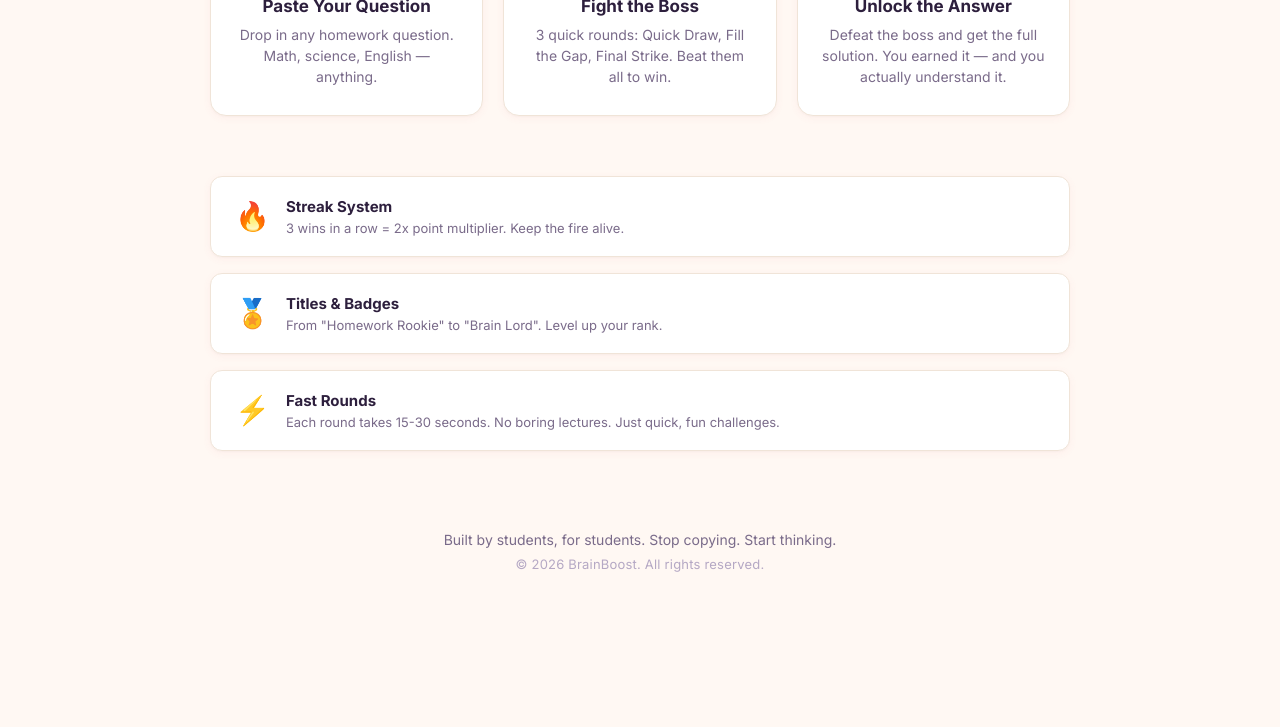
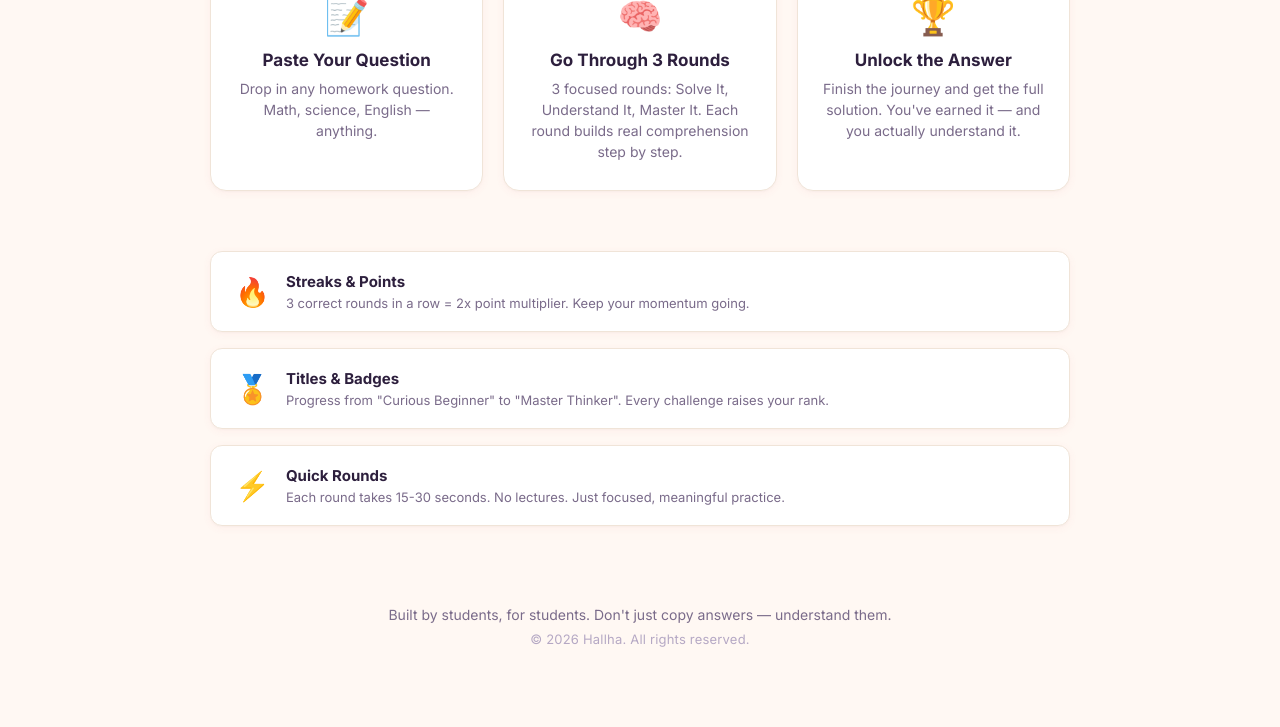
Before and after one commit to lamaAlrweta/BrainBoost, a website: page public/index.html in a window 1280 px wide. Shown: the part 706-1433 px from the top of the page. Before the commit the page ends 1358 px from the top, so only its background shows below. Drawn offline with Linux system fonts and the light colour scheme; a web font is replaced by a local one.

Commit message:
rebrand: BrainBoost → حلها (Hallha) + rename rounds
- Platform name: BrainBoost → حلها (Hallha)
- Slogan: "حلها مرة، افهمها للأبد" ("Solve it once, understand it forever")
- Rounds renamed from Quick Draw / Blitz / Final Strike to حلها (Solve It) /
  افهمها (Understand It) / اتقنها (Master It) — the student's growth arc
  becomes the gameplay structure.
- Added round subtitles: الفضولي / المفكِّر / البطل (prep for Hal character)
- New i18n keys: app_name, app_tagline, round*_subtitle, divider_or
- System prompt rewritten to position حلها as an intelligent understanding
  platform (not a boss-battle game) and to frame the 3 rounds as a growth
  journey, not combat.
- Softened gamey copy: "Start Battling" → "Start Learning", "BOSS DEFEATED"
  → "CHALLENGE COMPLETE", "Brain Lord" → "Master Thinker", etc.
- Config renames: package.json/wrangler.toml/launch.json name → hallha
- Visual polish: ⚔️ → 🚀, step2 emoji ⚔️ → 🧠, hero-tagline + round-subtitle
  styles added.

LocalStorage keys (brainboost_data, brainboost_lang) intentionally kept so
existing users don't lose their points, streaks, and language preference
on rollout.

Co-Authored-By: Claude Opus 4.6 <noreply@anthropic.com>

```diff
--- a/package.json
+++ b/package.json
@@ -1,7 +1,7 @@
 {
-  "name": "brainboost",
+  "name": "hallha",
   "version": "2.0.0",
-  "description": "Homework helper that makes you think before you get answers",
+  "description": "حلها — منصة تعليمية تساعد الطلاب على حل الواجبات وفهمها. حلها مرة، افهمها للأبد.",
   "private": true,
   "scripts": {
     "dev": "wrangler pages dev",
--- a/public/index.html
+++ b/public/index.html
@@ -3,7 +3,8 @@
 <head>
   <meta charset="UTF-8">
   <meta name="viewport" content="width=device-width, initial-scale=1.0">
-  <title>BrainBoost - Defeat Your Homework</title>
+  <title>Hallha | حلها — Solve it once, understand it forever</title>
+  <meta name="description" content="حلها — منصة تعليمية ذكية للطلاب. حلها مرة، افهمها للأبد. / Hallha — an intelligent homework platform for students. Solve it once, understand it forever.">
   <link rel="stylesheet" href="css/style.css">
 </head>
 <body class="landing-page">
@@ -18,15 +19,16 @@
     <header class="hero">
       <div class="hero-badge" data-i18n="hero_badge">NEW WAY TO STUDY</div>
       <h1 class="hero-title">
-        <span class="glow">Brain</span><span class="glow accent">Boost</span>
+        <span class="glow accent" data-i18n="app_name">Hallha</span>
       </h1>
-      <p class="hero-subtitle" data-i18n="hero_subtitle">Stop copying. Start <strong>defeating</strong> your homework.</p>
+      <p class="hero-tagline" data-i18n="app_tagline">Solve it once, understand it forever</p>
+      <p class="hero-subtitle" data-i18n="hero_subtitle">Stop copying. Start <strong>understanding</strong> your homework.</p>
       <p class="hero-desc" data-i18n="hero_desc">
         Every homework question is a Boss Battle. Fight through 3 quick rounds,
         learn the concepts, and unlock the answer. Earn points. Build streaks. Become a Brain Lord.
       </p>
       <a href="app.html" class="cta-button">
-        <span class="cta-icon">⚔️</span> <span data-i18n="cta_start">Start Battling</span>
+        <span class="cta-icon">🚀</span> <span data-i18n="cta_start">Start Learning</span>
       </a>
     </header>
 
@@ -42,9 +44,9 @@
         </div>
         <div class="step-card">
           <div class="step-number">2</div>
-          <div class="step-emoji">⚔️</div>
-          <h3 data-i18n="step2_title">Fight the Boss</h3>
-          <p data-i18n="step2_desc">3 quick rounds: Quick Draw, Fill the Gap, Final Strike. Beat them all to win.</p>
+          <div class="step-emoji">🧠</div>
+          <h3 data-i18n="step2_title">Go Through 3 Rounds</h3>
+          <p data-i18n="step2_desc">3 focused rounds: Solve It, Understand It, Master It. Complete them all to truly learn.</p>
         </div>
         <div class="step-card">
           <div class="step-number">3</div>
@@ -82,7 +84,7 @@
 
     <footer class="landing-footer">
       <p data-i18n="footer">Built by students, for students. Stop copying. Start thinking.</p>
-      <p class="copyright" data-i18n="copyright_footer">© 2026 BrainBoost. All rights reserved.</p>
+      <p class="copyright" data-i18n="copyright_footer">© 2026 Hallha. All rights reserved.</p>
     </footer>
   </div>
 
--- a/public/js/gamification.js
+++ b/public/js/gamification.js
@@ -1,5 +1,5 @@
 // ========================================
-// BrainBoost - Gamification System
+// حلها (Hallha) - Gamification System
 // ========================================
 
 const Gamification = (() => {
--- a/public/js/i18n.js
+++ b/public/js/i18n.js
@@ -1,5 +1,5 @@
 // ========================================
-// BrainBoost - Internationalization (EN/AR)
+// حلها (Hallha) - Internationalization (EN/AR)
 // ========================================
 
 const I18n = (() => {
@@ -7,46 +7,49 @@ const I18n = (() => {
 
   const translations = {
     en: {
-      hero_badge: 'NEW WAY TO STUDY',
-      hero_subtitle: 'Stop copying. Start <strong>defeating</strong> your homework.',
-      hero_desc: 'Every homework question is a Boss Battle. Fight through 3 quick rounds, learn the concepts, and unlock the answer. Earn points. Build streaks. Become a Brain Lord.',
-      cta_start: 'Start Battling',
+      app_name: 'Hallha',
+      app_tagline: 'Solve it once, understand it forever',
+      hero_badge: 'A NEW WAY TO STUDY',
+      hero_subtitle: 'Stop memorizing. Start <strong>understanding</strong> your homework.',
+      hero_desc: 'Every homework becomes a 3-step journey: Solve It, Understand It, Master It. Build real comprehension in minutes — not just answers, insight.',
+      cta_start: 'Start Learning',
       how_title: 'How It Works',
       step1_title: 'Paste Your Question',
       step1_desc: 'Drop in any homework question. Math, science, English \u2014 anything.',
-      step2_title: 'Fight the Boss',
-      step2_desc: '3 quick rounds: Quick Draw, Fill the Gap, Final Strike. Beat them all to win.',
+      step2_title: 'Go Through 3 Rounds',
+      step2_desc: '3 focused rounds: Solve It, Understand It, Master It. Each round builds real comprehension step by step.',
       step3_title: 'Unlock the Answer',
-      step3_desc: 'Defeat the boss and get the full solution. You earned it \u2014 and you actually understand it.',
-      feat1_title: 'Streak System',
-      feat1_desc: '3 wins in a row = 2x point multiplier. Keep the fire alive.',
+      step3_desc: 'Finish the journey and get the full solution. You\'ve earned it \u2014 and you actually understand it.',
+      feat1_title: 'Streaks & Points',
+      feat1_desc: '3 correct rounds in a row = 2x point multiplier. Keep your momentum going.',
       feat2_title: 'Titles & Badges',
-      feat2_desc: 'From "Homework Rookie" to "Brain Lord". Level up your rank.',
-      feat3_title: 'Fast Rounds',
-      feat3_desc: 'Each round takes 15-30 seconds. No boring lectures. Just quick, fun challenges.',
-      footer: 'Built by students, for students. Stop copying. Start thinking.',
-      copyright_footer: '© 2026 BrainBoost. All rights reserved.',
+      feat2_desc: 'Progress from "Curious Beginner" to "Master Thinker". Every challenge raises your rank.',
+      feat3_title: 'Quick Rounds',
+      feat3_desc: 'Each round takes 15-30 seconds. No lectures. Just focused, meaningful practice.',
+      footer: 'Built by students, for students. Don\'t just copy answers \u2014 understand them.',
+      copyright_footer: '© 2026 Hallha. All rights reserved.',
       new_challenge_badge: 'NEW CHALLENGE',
-      card_title: 'Ready to battle?',
+      card_title: 'Ready to learn?',
       pts: 'pts',
       streak: 'streak',
       demo_mode: 'Demo Mode',
       get_api_key: 'Get an API key',
-      for_real_battles: 'for real AI battles',
-      new_battle: 'New Boss Battle',
-      input_desc: 'Paste your homework question below and choose your battlefield.',
+      for_real_battles: 'for real AI challenges',
+      new_battle: 'New Challenge',
+      input_desc: 'Paste your homework question below and choose the subject.',
       subject_label: 'Subject',
       question_label: 'Your Homework Question',
       question_placeholder: 'Paste your homework question here...',
       upload_drag: 'Drop a photo of your homework here, or',
       upload_browse: 'browse',
       upload_hint: 'Supports images and PDFs',
-      start_battle: 'Start Boss Battle',
-      summoning: 'Summoning Boss...',
-      preparing: 'Preparing your battle rounds',
-      boss_defeated: 'BOSS DEFEATED!',
+      divider_or: 'OR',
+      start_battle: 'Start Challenge',
+      summoning: 'Preparing your challenge...',
+      preparing: 'Getting your rounds ready',
+      boss_defeated: 'CHALLENGE COMPLETE!',
       full_solution: 'Full Solution',
-      next_battle: 'Next Battle',
+      next_battle: 'New Challenge',
       subj_math: 'Math',
       subj_science: 'Science',
       subj_physics: 'Physics',
@@ -59,9 +62,12 @@ const I18n = (() => {
       subj_other: 'Other',
       // Round labels + dynamic UI
       round_label: 'ROUND',
-      round1_title: '⚡ Quick Draw',
-      round2_title: '⚡ True or False Blitz',
-      round3_title: '💥 Final Strike',
+      round1_title: 'Solve It',
+      round2_title: 'Understand It',
+      round3_title: 'Master It',
+      round1_subtitle: 'The Curious One',
+      round2_subtitle: 'The Thinker',
+      round3_subtitle: 'The Champion',
       btn_true: '✅ TRUE',
       btn_false: '❌ FALSE',
       btn_next_round: 'Next Round →',
@@ -80,7 +86,7 @@ const I18n = (() => {
       points_earned: 'Points Earned',
       win_streak: 'Win Streak',
       multiplier: 'Multiplier',
-      perfect_kill: 'Perfect Kill!',
+      perfect_kill: 'Perfect Round!',
       new_badge: 'NEW',
       // Error / alert messages
       err_no_files_usable: 'None of your uploaded files could be used:',
@@ -90,25 +96,27 @@ const I18n = (() => {
       err_could_not_resize: 'could not resize',
       err_generic: 'Failed to generate battle. Please try again.',
       // Titles (gamification)
-      title_rookie: 'Homework Rookie',
-      title_quester: 'Question Quester',
-      title_puncher: 'Problem Puncher',
-      title_battler: 'Boss Battler',
-      title_slayer: 'Boss Slayer',
+      title_rookie: 'Curious Beginner',
+      title_quester: 'Question Explorer',
+      title_puncher: 'Problem Tackler',
+      title_battler: 'Concept Seeker',
+      title_slayer: 'Deep Thinker',
       title_knight: 'Knowledge Knight',
       title_warrior: 'Wisdom Warrior',
-      title_brain_lord: 'Brain Lord',
+      title_brain_lord: 'Master Thinker',
       title_legendary: 'Legendary Mind',
       // Badges
-      badge_first_blood: 'First Blood',
+      badge_first_blood: 'First Victory',
       badge_veteran: 'Veteran',
-      badge_perfect: 'Perfect Kill',
+      badge_perfect: 'Perfect Round',
       badge_on_fire: 'On Fire',
       badge_unstoppable: 'Unstoppable',
-      badge_point_hoarder: 'Point Hoarder',
+      badge_point_hoarder: 'Point Collector',
       badge_rich_mind: 'Rich Mind',
     },
     ar: {
+      app_name: 'حلها',
+      app_tagline: 'حلها مرة، افهمها للأبد',
       new_challenge_badge: '\u062A\u062D\u062F\u0651\u064A \u062C\u062F\u064A\u062F',
       card_title: '\u062C\u0627\u0647\u0632 \u062A\u0628\u062F\u0623 \u0627\u0644\u062A\u062D\u062F\u0651\u064A\u061F',
       hero_badge: '\u0623\u0633\u0644\u0648\u0628 \u0645\u0628\u062A\u0643\u0631 \u0644\u0644\u062A\u0639\u0644\u0651\u0645',
@@ -129,7 +137,7 @@ const I18n = (() => {
       feat3_title: '\u062C\u0648\u0644\u0627\u062A \u0633\u0631\u064A\u0639\u0629',
       feat3_desc: '\u062C\u0648\u0644\u0627\u062A \u0644\u0627 \u062A\u062A\u062C\u0627\u0648\u0632 15 \u0625\u0644\u0649 30 \u062B\u0627\u0646\u064A\u0629. \u0625\u064A\u0642\u0627\u0639 \u0633\u0631\u064A\u0639 \u064A\u0643\u0633\u0631 \u0627\u0644\u0645\u0644\u0644 \u0648\u064A\u062D\u0641\u0632 \u062A\u0631\u0643\u064A\u0632\u0643 \u0644\u0623\u0642\u0635\u0649 \u062D\u062F.',
       footer: '\u0635\u064F\u0646\u0639 \u0628\u0634\u063A\u0641\u0625 \u0627\u0644\u0637\u0644\u0627\u0628.. \u0625\u0644\u0649 \u0627\u0644\u0637\u0644\u0627\u0628. \u0644\u0627 \u062A\u0643\u0646 \u0645\u062C\u0631\u062F \u0646\u0627\u0633\u062E\u060C \u0643\u064F\u0646 \u0635\u0627\u0646\u0639\u0627\u064B \u0644\u062A\u0641\u0648\u0651\u0642\u0643.',
-      copyright_footer: '\u062C\u0645\u064A\u0639 \u0627\u0644\u062D\u0642\u0648\u0642 \u0645\u062D\u0641\u0648\u0638\u0629 \u0644\u062F\u0649 BrainBoost 2026',
+      copyright_footer: '© 2026 حلها. جميع الحقوق محفوظة.',
       pts: '\u0646\u0642\u0637\u0629',
       streak: '\u0633\u0644\u0633\u0644\u0629',
       demo_mode: '\u0627\u0644\u0648\u0636\u0639 \u0627\u0644\u062A\u062C\u0631\u064A\u0628\u064A',
@@ -143,6 +151,7 @@ const I18n = (() => {
       upload_drag: '\u0627\u0633\u062D\u0628 \u0627\u0644\u0645\u0644\u0641 \u0647\u0646\u0627\u060C \u0623\u0648',
       upload_browse: '\u0627\u062E\u062A\u0631 \u0645\u0644\u0641',
       upload_hint: '\u064A\u062F\u0639\u0645 \u0627\u0644\u0635\u0648\u0631 \u0648 PDF',
+      divider_or: 'أو',
       start_battle: '\u0627\u0628\u062F\u0623 \u0627\u0644\u062A\u062D\u062F\u064A \u0627\u0644\u0622\u0646!',
       summoning: '\u0646\u062C\u0647\u0651\u0632 \u0644\u0643 \u0627\u0644\u062A\u062D\u062F\u064A...',
       preparing: '\u0646\u062D\u0636\u0651\u0632 \u0627\u0644\u062C\u0648\u0644\u0627\u062A',
@@ -161,9 +170,12 @@ const I18n = (() => {
       subj_other: '\u0623\u062E\u0631\u0649',
       // Round labels + dynamic UI
       round_label: '\u0627\u0644\u062C\u0648\u0644\u0629',
-      round1_title: '\u26A1 \u0627\u0644\u0636\u0631\u0628\u0629 \u0627\u0644\u0633\u0631\u064A\u0639\u0629',
-      round2_title: '\u26A1 \u0635\u062D \u0623\u0645 \u062E\u0637\u0623',
-      round3_title: '💥 \u0627\u0644\u0636\u0631\u0628\u0629 \u0627\u0644\u0646\u0647\u0627\u0626\u064A\u0629',
+      round1_title: 'حلها',
+      round2_title: 'افهمها',
+      round3_title: 'اتقنها',
+      round1_subtitle: 'الفضولي',
+      round2_subtitle: 'المفكِّر',
+      round3_subtitle: 'البطل',
       btn_true: '\u2705 \u0635\u062D',
       btn_false: '\u274C \u062E\u0637\u0623',
       btn_next_round: '\u0627\u0644\u062C\u0648\u0644\u0629 \u0627\u0644\u062A\u0627\u0644\u064A\u0629 \u2190',
--- a/wrangler.toml
+++ b/wrangler.toml
@@ -1,4 +1,4 @@
-name = "brainboost"
+name = "hallha"
 compatibility_date = "2026-04-11"
 compatibility_flags = ["nodejs_compat"]
 pages_build_output_dir = "public"
```
Also changed, not shown: functions/api/generate-battle.js (+9 -2 lines), public/app.html (+7 -7 lines), public/css/style.css (+38 -5 lines), public/js/app.js (+8 -4 lines), .claude/launch.json.
